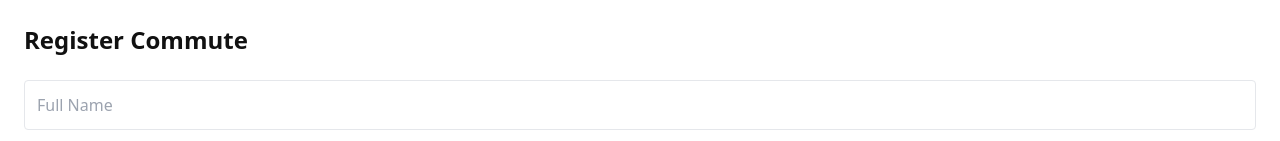
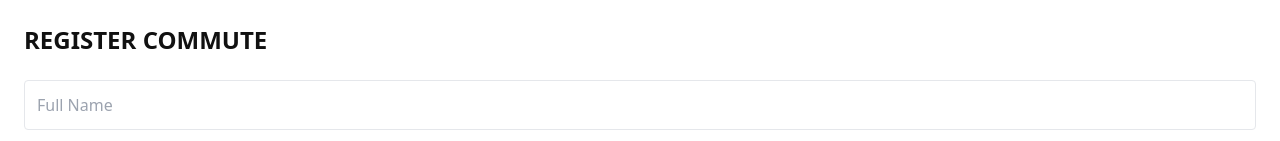
Before and after one commit to atocreativeet-a11y/Fleetplus-Miniapp, a Next.js app: page /register in a window 1280 px wide. Shown: the top 141 px of the page. Built offline with nearby package versions, Linux system fonts and the light colour scheme.

Commit message:
Backend 4

```diff
--- a/app/register/page.tsx
+++ b/app/register/page.tsx
@@ -44,7 +44,7 @@ export default function Register() {
 
   return (
     <main className="min-h-screen p-6">
-      <h1 className="text-2xl font-bold mb-6">Register Commute</h1>
+      <h1 className="text-2xl font-bold mb-6">REGISTER COMMUTE</h1>
 
       {/* Personal Info */}
       <section className="mb-6">
```
